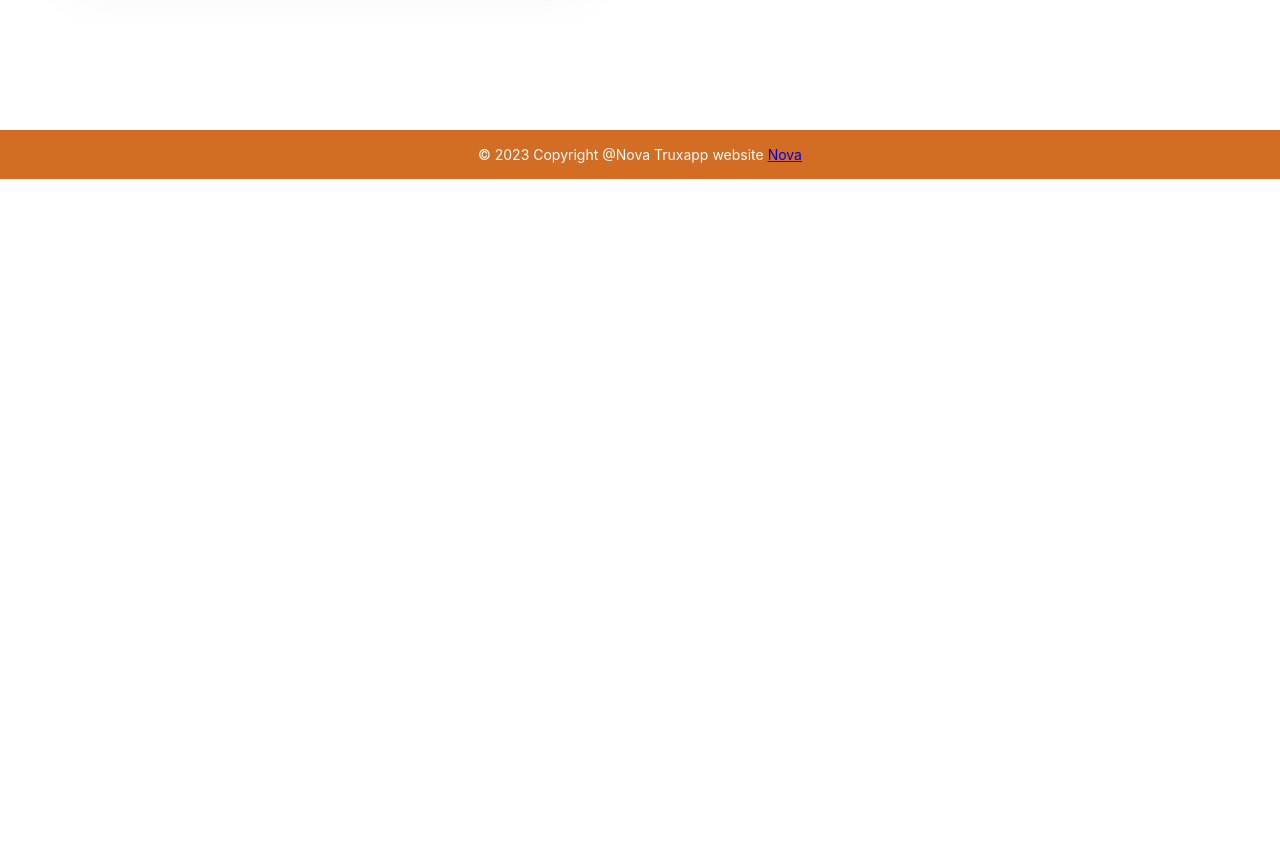
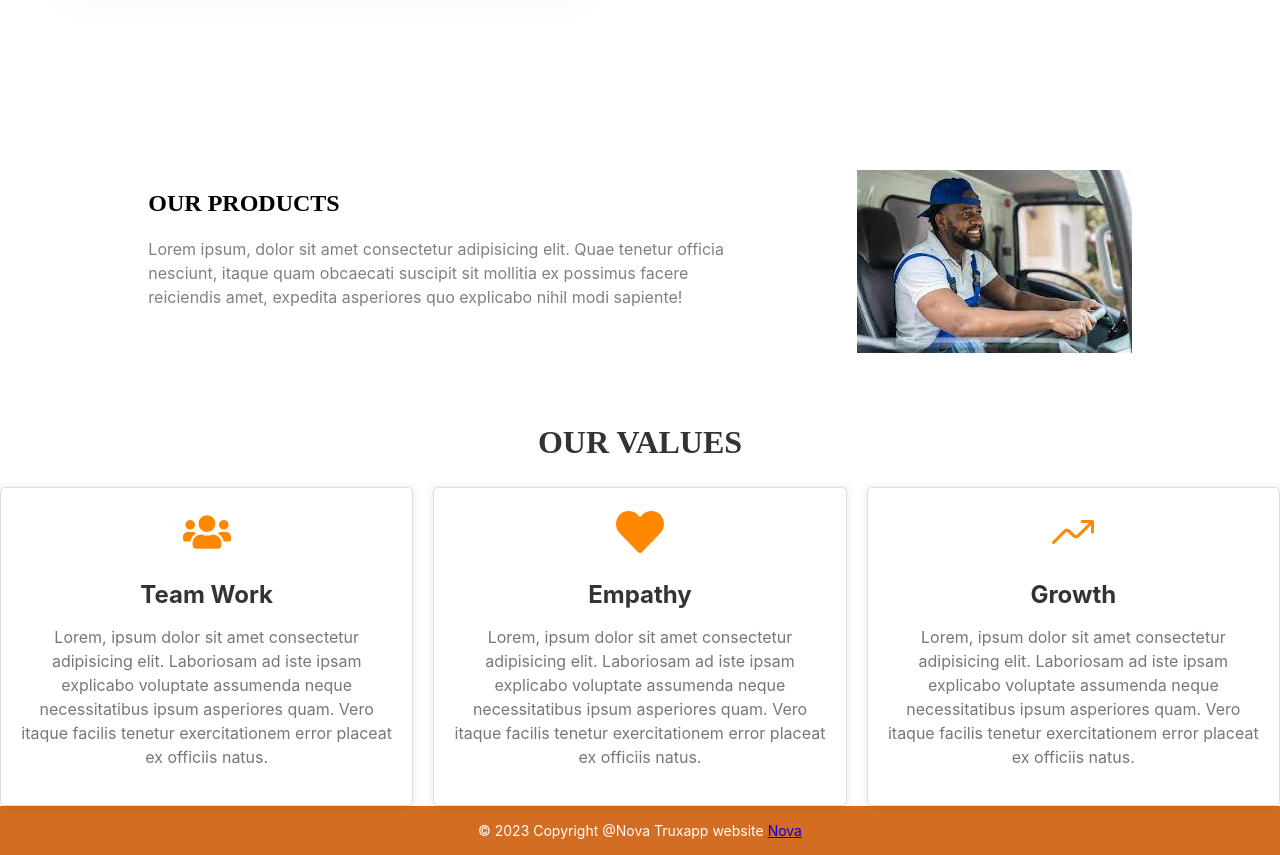
Before and after one commit to Serah-Wanjiru/End-year-project-informational-website, a React (Create React App) app in the folder nova-informational-website/: page / in a window 1280 px wide. Shown: the part 2620-3475 px from the top of the page. Before the commit the page ends 2799 px from the top, so only its background shows below. Built offline with nearby package versions, Linux system fonts and the light colour scheme.

Commit message:
Added products component and values component

```diff
--- a/nova-informational-website/package.json
+++ b/nova-informational-website/package.json
@@ -6,8 +6,10 @@
     "@testing-library/jest-dom": "^5.17.0",
     "@testing-library/react": "^13.4.0",
     "@testing-library/user-event": "^13.5.0",
+    "icons": "^1.0.0",
     "react": "^18.2.0",
     "react-dom": "^18.2.0",
+    "react-icons": "^4.10.1",
     "react-scripts": "5.0.1",
     "web-vitals": "^2.1.4"
   },
--- /dev/null
+++ b/nova-informational-website/src/component/Values/features.jsx
@@ -0,0 +1,64 @@
+import React from "react";
+import { FaUsers, FaHeart } from "react-icons/fa";
+import { IoTrendingUp } from "react-icons/io5";
+
+import "./values.css";
+
+const Values = () => {
+  return (
+    <div id="features" className="values-container">
+      <div className="section-title">
+        <h2 className="values">Our Values</h2>
+      </div>
+      <div className="containers values-grid">
+        <div className="value">
+          <div>
+          <FaUsers />
+          </div>
+
+
+          <h3>Team Work</h3>
+          <p>
+            Lorem, ipsum dolor sit amet consectetur adipisicing elit.
+            Laboriosam ad iste ipsam explicabo voluptate assumenda neque
+            necessitatibus ipsum asperiores quam. Vero itaque facilis tenetur
+            exercitationem error placeat ex officiis natus.
+          </p>
+        </div>
+        <div className="value">
+          <div>
+          <FaHeart />
+
+          </div>
+          <div>
+
+          <h3>Empathy</h3>
+          <p>
+            Lorem, ipsum dolor sit amet consectetur adipisicing elit.
+            Laboriosam ad iste ipsam explicabo voluptate assumenda neque
+            necessitatibus ipsum asperiores quam. Vero itaque facilis tenetur
+            exercitationem error placeat ex officiis natus.
+          </p>
+          </div>
+
+        </div>
+        <div className="value">
+          <div>  <IoTrendingUp  /></div>
+          <div>
+          <h3>Growth</h3>
+          <p>
+            Lorem, ipsum dolor sit amet consectetur adipisicing elit.
+            Laboriosam ad iste ipsam explicabo voluptate assumenda neque
+            necessitatibus ipsum asperiores quam. Vero itaque facilis tenetur
+            exercitationem error placeat ex officiis natus.
+          </p>
+          </div>
+
+
+        </div>
+      </div>
+    </div>
+  );
+};
+
+export default Values;
--- /dev/null
+++ b/nova-informational-website/src/component/Values/values.css
@@ -0,0 +1,80 @@
+/* values.css */
+
+/* Default styles for larger screens */
+
+
+.values {
+  font-size: 32px;
+  color: #333;
+  text-align: center;
+}
+
+.values-grid {
+  display: flex;
+  justify-content: space-evenly;
+  gap: 20px;
+}
+
+.value {
+  text-align: center;
+  padding: 20px;
+  background-color: #fff;
+  border: 1px solid #ddd;
+  border-radius: 5px;
+  box-shadow: 0 0 10px rgba(0, 0, 0, 0.1);
+
+}
+
+.value svg {
+  color: #ff8800;
+  font-size: 48px;
+}
+
+.value h3 {
+  font-size: 24px;
+  margin-top: 20px;
+  color: #333;
+}
+
+.value p {
+  font-size: 16px;
+  color: #777;
+}
+
+/* Responsive styles for smaller screens (e.g., tablets and mobile devices) */
+@media (max-width: 768px) {
+  .values {
+    font-size: 20px; /* Adjust font size for smaller screens */
+  }
+
+  .values-container {
+    padding: 20px 0; /* Reduce padding for smaller screens */
+  }
+
+  .values-grid {
+    flex-direction: column; /* Stack values vertically on smaller screens */
+    align-items: center; /* Center align values */
+  }
+
+  .value {
+    max-width: calc(100% - 20px); /* Reduce width and add some spacing */
+    flex-basis: calc(100% - 20px); /* Reduce width and add some spacing */
+    text-align: center; /* Center align text */
+    padding: 10px; /* Adjust padding for spacing */
+  }
+
+  .value svg {
+    font-size: 36px; /* Reduce icon size */
+  }
+
+  .value h3 {
+    font-size: 18px; /* Adjust font size for smaller screens */
+    margin-top: 15px; /* Reduce margin-top for smaller screens */
+  }
+
+  .value p {
+    font-size: 14px; /* Adjust font size for smaller screens */
+  }
+
+
+}
--- a/nova-informational-website/src/component/layout/layout.jsx
+++ b/nova-informational-website/src/component/layout/layout.jsx
@@ -2,7 +2,9 @@ import React from "react";
 import Navigation from "../navigation/navigation";
 import Footer from "../Footer";
 import Header from "../Navbar/header";
-import About from '../about/about'
+import About from '../about/about';
+import Products from "../products/products";
+import Values from "../Values/features"
 
 
 
@@ -14,6 +16,8 @@ const Layout =()=>{
             <Navigation/>
             <Header/>
             <About/>
+            < Products />
+            < Values />
             <Footer/>
 
 
--- /dev/null
+++ b/nova-informational-website/src/component/products/product.css
@@ -0,0 +1,78 @@
+/* product.css */
+
+.products {
+  display: flex;
+  /* Stack items vertically */
+  justify-content: center; /* Center content horizontally */
+  align-items: center; /* Center content vertically */
+  padding: 100px 0;
+  gap: 10px;
+  margin-bottom: 30px;
+}
+
+.container-about {
+  margin-top: 0;
+}
+
+.products h2 {
+  text-transform: uppercase;
+  font-family: "Pacifico", cursive;
+  color: black;
+  margin-bottom: 15px;
+  position: relative;
+  padding-bottom: 15px;
+}
+
+.products h2::after {
+  position: absolute;
+  content: "";
+  background: linear-gradient(to right, #FF8800 0%, #FD8901 100%);
+  height: 4px;
+  width: 60px;
+  bottom: 0;
+  left: 0;
+}
+
+
+.products h3 {
+  font-size: 22px;
+  margin: 0 0 20px;
+}
+
+.products img {
+  width: 650px;
+  max-width: 100%; /* Ensure the image is responsive */
+  margin-top: 10px;
+  background: #fff;
+  border-right: 0;
+  box-shadow: 0 0 50px rgba(0, 0, 0, 0.06);
+}
+
+.products p {
+  line-height: 24px;
+  margin: 30px 0;
+}
+
+/* Responsive styles for smaller screens */
+@media screen and (max-width: 768px) {
+  .products {
+    flex-direction: column; /* Stack columns on small screens */
+    text-align: center; /* Center text on small screens */
+    padding: 50px 0; /* Reduce top and bottom padding */
+  }
+  .container-about {
+    margin-top: 0;
+  }
+
+  .products img {
+    width: 300px;
+    margin-top: 10px;
+    background: #fff;
+    border-right: 0;
+    box-shadow: 0 0 50px rgba(0, 0, 0, 0.06);
+  }
+  .text{
+    max-width: 300px;
+
+  }
+}
--- /dev/null
+++ b/nova-informational-website/src/component/products/products.jsx
@@ -0,0 +1,34 @@
+import React from "react";
+import "./product.css";
+
+const Products = () => {
+  return (
+
+   <div className="container-about"id="products">
+        <div className="row">
+          <div className="col-xs-12 col-md-6">
+            <div className="about-text">
+              <h2>
+                Our <span>Products</span>
+              </h2>
+              <p>
+                Lorem ipsum, dolor sit amet consectetur adipisicing elit. Quae
+                tenetur officia nesciunt, itaque quam obcaecati suscipit sit
+                mollitia ex possimus facere reiciendis amet, expedita asperiores
+                quo explicabo nihil modi sapiente!
+              </p>
+            </div>
+          </div>
+          <div className="col-xs-12 col-md-6">
+            <img
+              src="img/image/driver.jpeg"
+              className="img-fluid"
+              alt="Our Vision"
+            />
+          </div>
+        </div>
+      </div>
+  );
+};
+
+export default Products;
```
Also changed, not shown: 1 other file (tests, documents, lock files or other folders).
